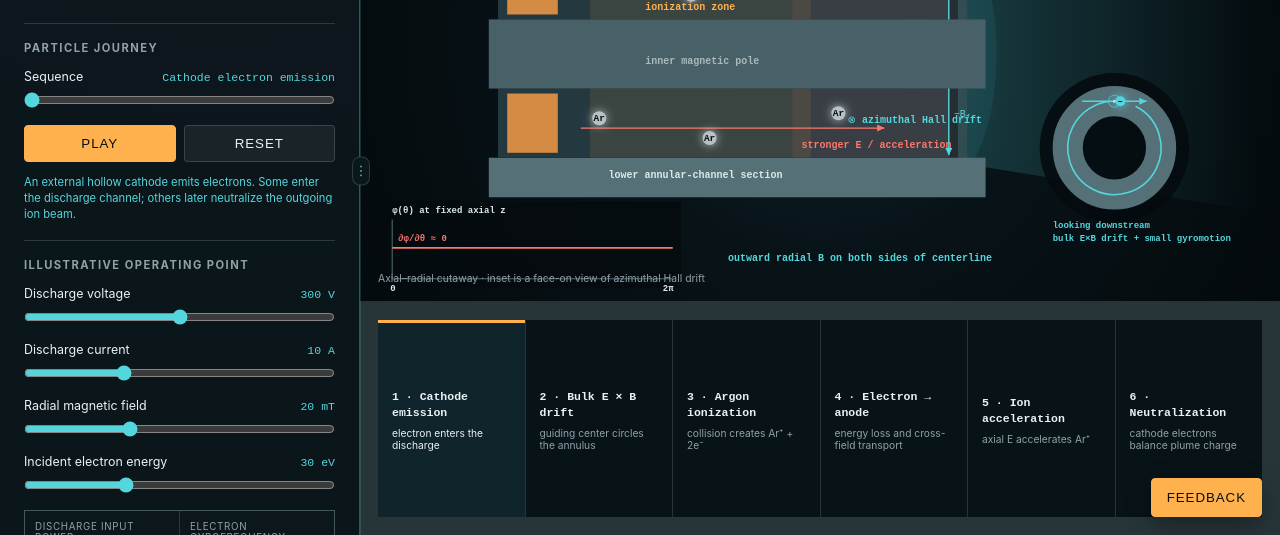
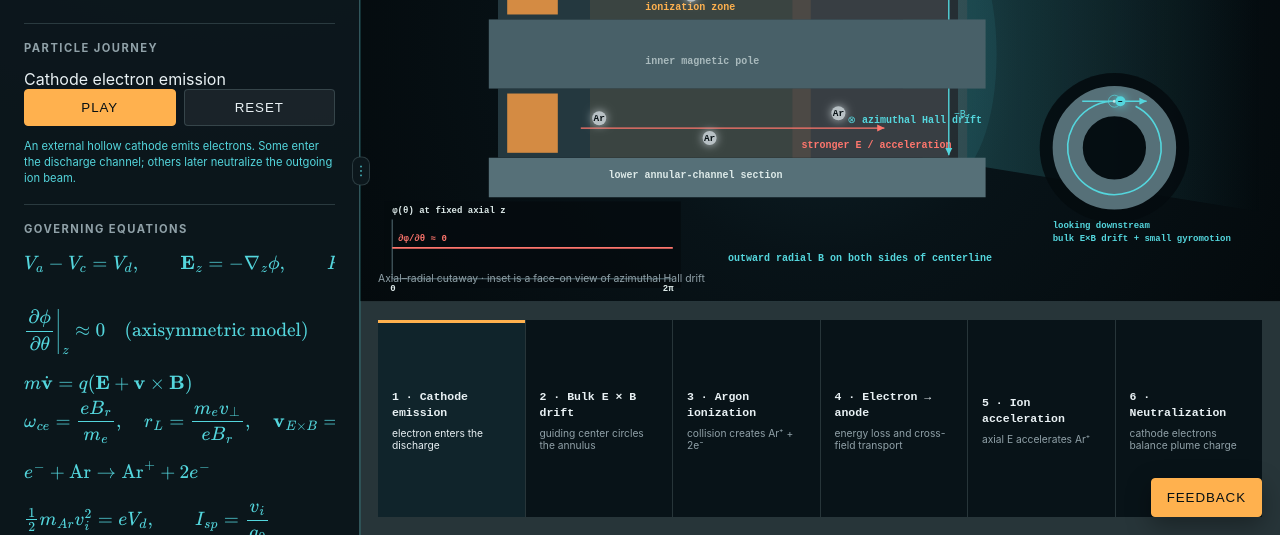
Before and after one commit to jvierine/spacedemo, a website: page hall-thruster/index.html in a window 1280 px wide. Shown: the part 265-800 px from the top of the page. Drawn offline with nearby package versions, Linux system fonts and the light colour scheme.

Commit message:
Simplify Hall thruster demonstration

```diff
--- a/hall-thruster/app.js
+++ b/hall-thruster/app.js
@@ -1,14 +1,11 @@
-import {ARGON_IONIZATION_ENERGY_EV,hallThrusterState} from '../js/hall-thruster.js?v=20260902-2';
-
 const $=selector=>document.querySelector(selector);
-const canvas=$('#thrusterCanvas'),ctx=canvas.getContext('2d'),progress=$('#progress'),voltage=$('#voltage'),dischargeCurrent=$('#dischargeCurrent'),magneticField=$('#magneticField'),electronEnergy=$('#electronEnergy');
+const canvas=$('#thrusterCanvas'),ctx=canvas.getContext('2d');
 const colors={electron:'#54d6dd',neutral:'#b7c0c4',ion:'#ffb14e',field:'#ff766d',wall:'#567078',anode:'#d48b43',plume:'#7dcad5'};
-let model,playing=false,lastFrame=0;
+let progressValue=0,playing=false,lastFrame=0;
 
 function canvasSize(){const rect=canvas.getBoundingClientRect(),ratio=Math.min(2,devicePixelRatio||1),width=Math.max(1,Math.round(rect.width*ratio)),height=Math.max(1,Math.round(rect.height*ratio));if(canvas.width!==width||canvas.height!==height){canvas.width=width;canvas.height=height}return{width,height,ratio}}
 const mix=(a,b,f)=>a+(b-a)*f;
 const pointOnQuadratic=(a,b,c,t)=>[(1-t)**2*a[0]+2*(1-t)*t*b[0]+t**2*c[0],(1-t)**2*a[1]+2*(1-t)*t*b[1]+t**2*c[1]];
-const formatMomentum=value=>`${value.toExponential(2)} kg·m/s`;
 
 function phaseAt(value){
   if(value<.16){const f=value/.16;return{stage:'emission',f,position:pointOnQuadratic([.78,.16],[.72,.27],[.59,.36],f),afterCollision:false}}
@@ -25,7 +22,7 @@ function label(text,position,project,scale,color='#dce9e8'){const [x,y]=project(
 
 function drawCircuit(width,height,ratio){
   ctx.strokeStyle=colors.field;ctx.lineWidth=1.5*ratio;ctx.beginPath();ctx.moveTo(.16*width,.36*height);ctx.lineTo(.09*width,.36*height);ctx.lineTo(.09*width,.105*height);ctx.lineTo(.42*width,.105*height);ctx.moveTo(.55*width,.105*height);ctx.lineTo(.69*width,.105*height);ctx.lineTo(.69*width,.16*height);ctx.lineTo(.745*width,.16*height);ctx.stroke();
-  ctx.fillStyle='rgba(255,118,109,.10)';ctx.fillRect(.42*width,.055*height,.13*width,.10*height);ctx.strokeRect(.42*width,.055*height,.13*width,.10*height);ctx.fillStyle=colors.field;ctx.font=`700 ${11*ratio}px ui-monospace,monospace`;ctx.fillText(`+  ${voltage.value} V  −`,.435*width,.095*height);ctx.font=`600 ${9*ratio}px ui-monospace,monospace`;ctx.fillText(`DC supply · I_d = ${dischargeCurrent.value} A`,.425*width,.135*height);arrow(.31*width,.105*height,.20*width,.105*height,colors.field,'conventional I_d',ratio);
+  ctx.fillStyle='rgba(255,118,109,.10)';ctx.fillRect(.42*width,.055*height,.13*width,.10*height);ctx.strokeRect(.42*width,.055*height,.13*width,.10*height);ctx.fillStyle=colors.field;ctx.font=`700 ${11*ratio}px ui-monospace,monospace`;ctx.fillText('+   V_d   −',.445*width,.095*height);ctx.font=`600 ${9*ratio}px ui-monospace,monospace`;ctx.fillText('DC discharge supply',.425*width,.135*height);arrow(.31*width,.105*height,.20*width,.105*height,colors.field,'conventional I_d',ratio);
 }
 
 function drawHallInset(phase,width,height,ratio){
@@ -39,7 +36,7 @@ function drawAzimuthalPotential(phase,width,height,ratio){
 }
 
 function draw(){
-  const {width,height,ratio}=canvasSize(),project=([x,y])=>[x*width,y*height],phase=phaseAt(Number(progress.value)/1000);ctx.clearRect(0,0,width,height);
+  const {width,height,ratio}=canvasSize(),project=([x,y])=>[x*width,y*height],phase=phaseAt(progressValue);ctx.clearRect(0,0,width,height);
   drawCircuit(width,height,ratio);
   const plume=ctx.createLinearGradient(.65*width,0,.98*width,0);plume.addColorStop(0,'rgba(84,214,221,.20)');plume.addColorStop(1,'rgba(84,214,221,0)');ctx.fillStyle=plume;ctx.beginPath();ctx.moveTo(.65*width,.28*height);ctx.lineTo(.98*width,.18*height);ctx.lineTo(.98*width,.82*height);ctx.lineTo(.65*width,.72*height);ctx.closePath();ctx.fill();
   ctx.fillStyle='rgba(84,214,221,.08)';ctx.beginPath();ctx.ellipse(.64*width,.50*height,.052*width,.25*height,0,0,Math.PI*2);ctx.fill();
@@ -71,14 +68,13 @@ function draw(){
 function stageNote(phase){
   if(phase.stage==='emission')return'An external hollow cathode emits electrons. Some enter the discharge channel; others later neutralize the outgoing ion beam.';
   if(phase.stage==='hall')return'The electron has small gyromotion about a radial field line while its guiding center drifts azimuthally around the full annulus. The face-on inset shows that Hall-current motion; ⊙ and ⊗ show its opposite page directions in the cutaway.';
-  if(phase.stage==='ionization')return`Upstream of the peak electric field, the electron strikes neutral Ar. Removing one electron costs at least ${ARGON_IONIZATION_ENERGY_EV.toFixed(4)} eV, producing Ar⁺ and a second electron. The broad ionization and acceleration zones overlap.`;
-  if(phase.stage==='anode')return`After ionization the tracked electron has ${model.postCollisionEnergyEv.toFixed(2)} eV and less momentum. Collisions and anomalous cross-field transport allow it to move to the positive anode.`;
+  if(phase.stage==='ionization')return'Upstream of the peak electric field, the electron strikes neutral Ar and produces Ar⁺ and a second electron. The broad ionization and acceleration zones overlap.';
+  if(phase.stage==='anode')return'After ionization the tracked electron has less energy and momentum. Collisions and anomalous cross-field transport allow it to move to the positive anode.';
   if(phase.stage==='acceleration')return'The magnetized Hall current sustains the axial potential drop. Heavy Ar⁺ is weakly magnetized and accelerates outward through the electric field.';
   return'Additional cathode electrons accompany the positive ion beam and neutralize its net charge; this does not require immediate recombination into neutral atoms.';
 }
-function setStage(){const phase=phaseAt(Number(progress.value)/1000);const names={emission:'Cathode electron emission',hall:'Bulk E × B Hall drift',ionization:'Electron-impact argon ionization',anode:'Electron transport to anode',acceleration:'Ar⁺ acceleration',neutralization:'Plume neutralization'};$('#progressOutput').textContent=names[phase.stage];$('#phaseNote').textContent=stageNote(phase);document.querySelectorAll('[data-stage]').forEach(item=>item.classList.toggle('active',item.dataset.stage===phase.stage));draw()}
-function updateModel(){model=hallThrusterState({dischargeVoltageV:Number(voltage.value),dischargeCurrentA:Number(dischargeCurrent.value),radialMagneticFieldT:Number(magneticField.value)/1000,electronEnergyEv:Number(electronEnergy.value)});$('#voltageOutput').textContent=`${voltage.value} V`;$('#dischargeCurrentOutput').textContent=`${dischargeCurrent.value} A`;$('#dischargePower').textContent=`${(model.dischargePowerW/1000).toFixed(1)} kW`;$('#magneticFieldOutput').textContent=`${magneticField.value} mT`;$('#electronEnergyOutput').textContent=`${electronEnergy.value} eV`;$('#gyrofrequency').textContent=`${(model.cyclotronFrequencyHz/1e6).toFixed(0)} MHz`;$('#larmorRadius').textContent=`${(model.electronLarmorRadiusM*1000).toFixed(2)} mm`;$('#driftSpeed').textContent=`${(model.exbDriftSpeedMs/1000).toFixed(0)} km/s`;$('#ionSpeed').textContent=`${(model.ionSpeedMs/1000).toFixed(1)} km/s`;$('#specificImpulse').textContent=`${Math.round(model.idealSpecificImpulseS).toLocaleString()} s`;$('#momentumBefore').textContent=formatMomentum(model.electronMomentumBefore);$('#momentumAfter').textContent=formatMomentum(model.electronMomentumAfter);setStage()}
+function setStage(){const phase=phaseAt(progressValue);const names={emission:'Cathode electron emission',hall:'Bulk E × B Hall drift',ionization:'Electron-impact argon ionization',anode:'Electron transport to anode',acceleration:'Ar⁺ acceleration',neutralization:'Plume neutralization'};$('#progressOutput').textContent=names[phase.stage];$('#phaseNote').textContent=stageNote(phase);document.querySelectorAll('[data-stage]').forEach(item=>item.classList.toggle('active',item.dataset.stage===phase.stage));draw()}
 
-[voltage,dischargeCurrent,magneticField,electronEnergy].forEach(input=>input.addEventListener('input',updateModel));progress.addEventListener('input',()=>{playing=false;$('#play').textContent='Play';setStage()});$('#play').addEventListener('click',()=>{if(Number(progress.value)>=1000)progress.value='0';playing=!playing;$('#play').textContent=playing?'Pause':'Play';lastFrame=performance.now()});$('#reset').addEventListener('click',()=>{playing=false;$('#play').textContent='Play';progress.value='0';setStage()});new ResizeObserver(draw).observe($('#viewport'));
-function animate(time){if(playing){const elapsed=Math.min(50,time-lastFrame);lastFrame=time;let value=Number(progress.value)+elapsed*.075;if(value>=1000){value=1000;playing=false;$('#play').textContent='Replay'}progress.value=String(value);setStage()}requestAnimationFrame(animate)}
-updateModel();requestAnimationFrame(animate);
+$('#play').addEventListener('click',()=>{if(progressValue>=1)progressValue=0;playing=!playing;$('#play').textContent=playing?'Pause':'Play';lastFrame=performance.now();setStage()});$('#reset').addEventListener('click',()=>{playing=false;$('#play').textContent='Play';progressValue=0;setStage()});new ResizeObserver(draw).observe($('#viewport'));
+function animate(time){if(playing){const elapsed=Math.min(50,time-lastFrame);lastFrame=time;progressValue+=elapsed*.000075;if(progressValue>=1){progressValue=1;playing=false;$('#play').textContent='Replay'}setStage()}requestAnimationFrame(animate)}
+setStage();requestAnimationFrame(animate);
--- a/hall-thruster/index.html
+++ b/hall-thruster/index.html
@@ -20,23 +20,15 @@
   <p class="lede">Follow one cathode electron into the Hall current, through an argon-ionizing collision, and ultimately to the anode. Then follow the new Ar⁺ ion into a charge-neutral plume.</p>
   <section class="control-group">
     <h2>Particle journey</h2>
-    <div class="slider-row"><div class="slider-head"><label for="progress">Sequence</label><output id="progressOutput"></output></div><input id="progress" type="range" min="0" max="1000" step="1" value="0"></div>
+    <output id="progressOutput"></output>
     <div class="button-row"><button id="play" type="button" class="accent">Play</button><button id="reset" type="button">Reset</button></div>
     <p class="state-note" id="phaseNote"></p>
-  </section>
-  <section class="control-group">
-    <h2>Illustrative operating point</h2>
-    <div class="slider-row"><div class="slider-head"><label for="voltage">Discharge voltage</label><output id="voltageOutput"></output></div><input id="voltage" type="range" min="100" max="500" step="10" value="300"></div>
-    <div class="slider-row"><div class="slider-head"><label for="dischargeCurrent">Discharge current</label><output id="dischargeCurrentOutput"></output></div><input id="dischargeCurrent" type="range" min="1" max="30" step="1" value="10"></div>
-    <div class="slider-row"><div class="slider-head"><label for="magneticField">Radial magnetic field</label><output id="magneticFieldOutput"></output></div><input id="magneticField" type="range" min="10" max="40" step="1" value="20"></div>
-    <div class="slider-row"><div class="slider-head"><label for="electronEnergy">Incident electron energy</label><output id="electronEnergyOutput"></output></div><input id="electronEnergy" type="range" min="16" max="60" step="1" value="30"></div>
-    <div class="readouts"><div class="readout"><span>Discharge input power</span><strong id="dischargePower"></strong></div><div class="readout"><span>Electron gyrofrequency</span><strong id="gyrofrequency"></strong></div><div class="readout"><span>Electron Larmor radius</span><strong id="larmorRadius"></strong></div><div class="readout"><span>E × B drift</span><strong id="driftSpeed"></strong></div><div class="readout"><span>Ideal Ar⁺ exhaust</span><strong id="ionSpeed"></strong></div><div class="readout"><span>Ideal Ar⁺ Isp</span><strong id="specificImpulse"></strong></div><div class="readout"><span>Electron p before collision</span><strong id="momentumBefore"></strong></div><div class="readout"><span>Electron p after collision</span><strong id="momentumAfter"></strong></div></div>
   </section>
   <section class="control-group">
     <h2>Governing equations</h2>
     <p class="equation">\(V_a-V_c=V_d,\qquad \mathbf E_z=-\nabla_z\phi,\qquad P_d=V_d I_d\)<br>\(\left.\dfrac{\partial\phi}{\partial\theta}\right|_z\approx0\quad\text{(axisymmetric model)}\)</p>
     <p class="equation">\(m\dot{\mathbf v}=q(\mathbf E+\mathbf v\times\mathbf B)\)<br>\(\omega_{ce}=\dfrac{eB_r}{m_e},\quad r_L=\dfrac{m_ev_\perp}{eB_r},\quad \mathbf v_{E\times B}=\dfrac{\mathbf E\times\mathbf B}{B^2}\)</p>
-    <p class="equation">\(e^-+\mathrm{Ar}\rightarrow\mathrm{Ar}^++2e^-\)<br>\(E_{ion}=15.7596\ \mathrm{eV}\)</p>
+    <p class="equation">\(e^-+\mathrm{Ar}\rightarrow\mathrm{Ar}^++2e^-\)</p>
     <p class="equation">\(\tfrac12m_{Ar}v_i^2=eV_d,\qquad I_{sp}=\dfrac{v_i}{g_0}\)</p>
     <p class="control-note">The discharge supply holds the annular anode positive relative to the external cathode. Magnetized electrons have low axial mobility, allowing that applied voltage to produce an axial potential gradient, strongest near the exit. Their tiny gyromotion is superimposed on an azimuthal Hall drift around the annulus; it is not one electron orbit spanning the channel cross-section. The upstream ionization and near-exit acceleration zones overlap. The plasma remains approximately quasineutral.</p>
   </section>
@@ -48,6 +40,6 @@
   <ol class="transfer-sequence hall-sequence" aria-label="Hall-effect thruster sequence"><li data-stage="emission"><strong>1 · Cathode emission</strong><span>electron enters the discharge</span></li><li data-stage="hall"><strong>2 · Bulk E × B drift</strong><span>guiding center circles the annulus</span></li><li data-stage="ionization"><strong>3 · Argon ionization</strong><span>collision creates Ar⁺ + 2e⁻</span></li><li data-stage="anode"><strong>4 · Electron → anode</strong><span>energy loss and cross-field transport</span></li><li data-stage="acceleration"><strong>5 · Ion acceleration</strong><span>axial E accelerates Ar⁺</span></li><li data-stage="neutralization"><strong>6 · Neutralization</strong><span>cathode electrons balance plume charge</span></li></ol>
 </section>
 </main>
-<script type="module" src="./app.js?v=20260902-3"></script>
+<script type="module" src="./app.js?v=20260902-4"></script>
 </body>
 </html>
```
